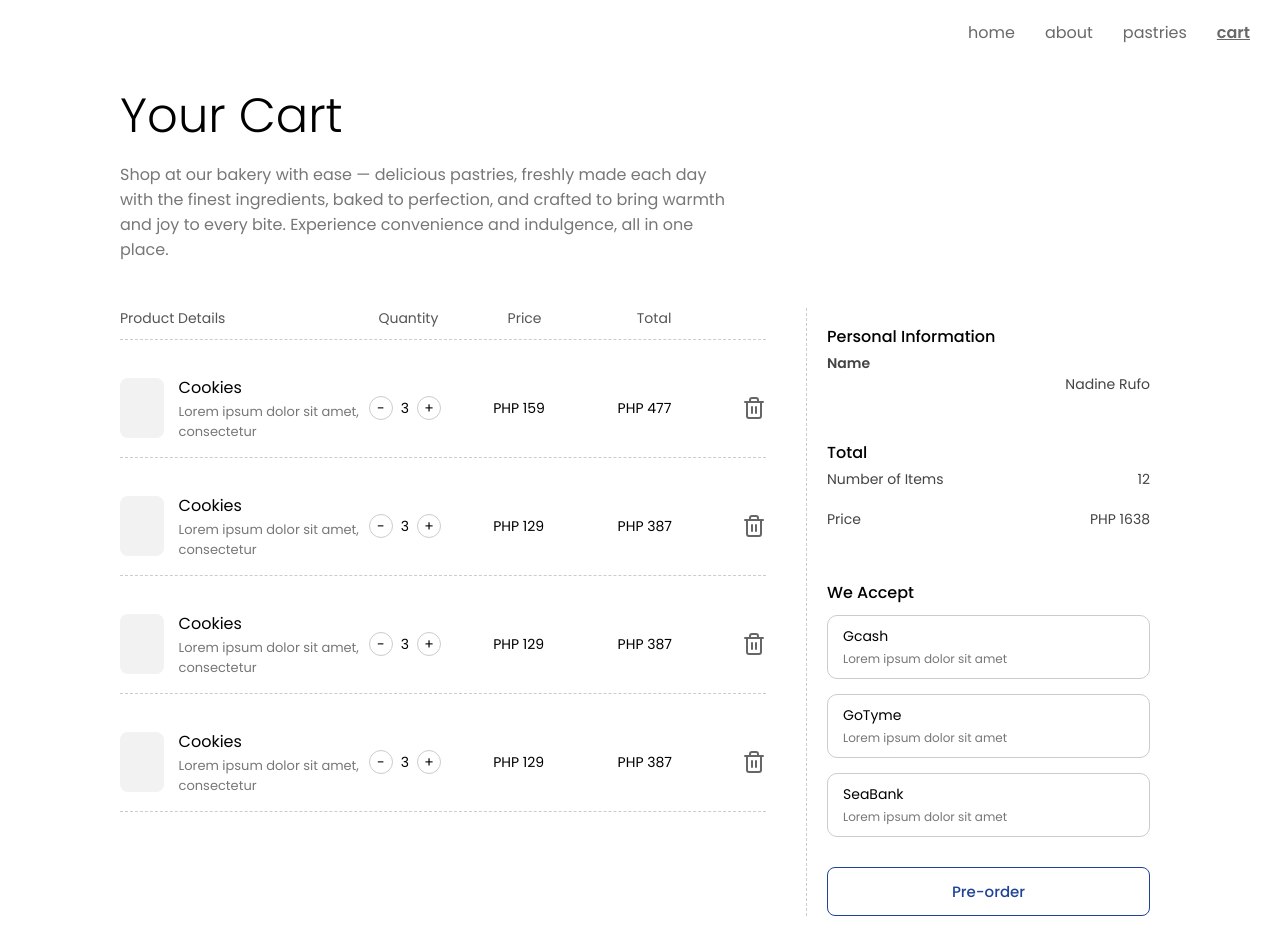
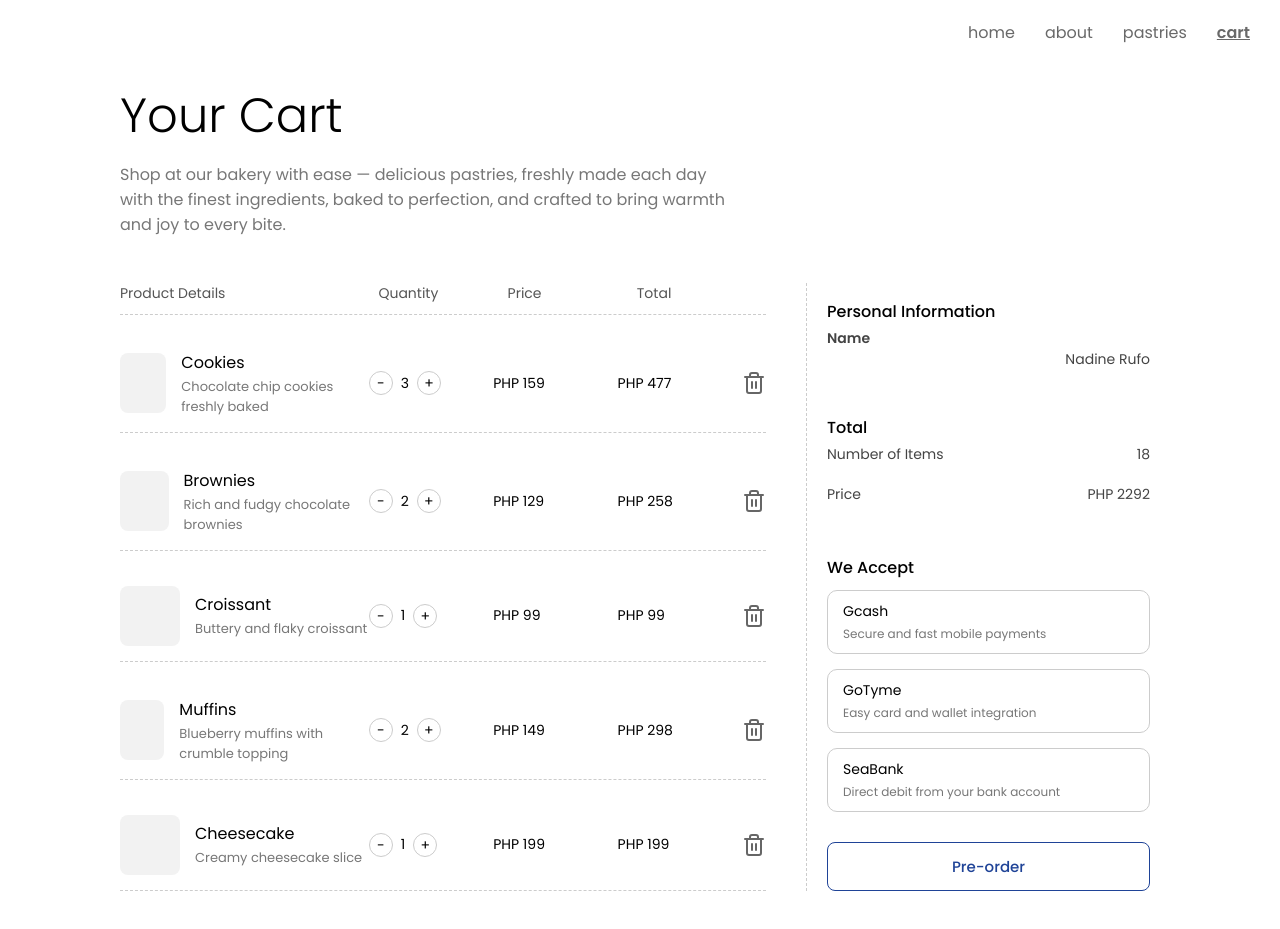
Before and after one commit to marianadine/maisonsucre, a React (Create React App) app: page /cart in a window 1280 px wide. Shown: the top 929 px of the page. Built offline with nearby package versions, Linux system fonts and the light colour scheme.

Commit message:
quantity function on cart

```diff
--- a/src/components/Cart.jsx
+++ b/src/components/Cart.jsx
@@ -1,15 +1,34 @@
-import React from 'react'
+import React, { useState } from 'react'
 import '../styles/Cart.css'
 import '../styles/CommonStyles.css'
 import { Trash2 } from "lucide-react"
 
 const Cart = () => {
-  const cartItems = [
-    { name: "Cookies", desc: "Lorem ipsum dolor sit amet, consectetur", price: 159, qty: 3 },
-    { name: "Cookies", desc: "Lorem ipsum dolor sit amet, consectetur", price: 129, qty: 3 },
-    { name: "Cookies", desc: "Lorem ipsum dolor sit amet, consectetur", price: 129, qty: 3 },
-    { name: "Cookies", desc: "Lorem ipsum dolor sit amet, consectetur", price: 129, qty: 3 },
-  ]
+  const [cartItems, setCartItems] = useState([
+    { id: 1, name: "Cookies", desc: "Chocolate chip cookies freshly baked", price: 159, qty: 3 },
+    { id: 2, name: "Brownies", desc: "Rich and fudgy chocolate brownies", price: 129, qty: 2 },
+    { id: 3, name: "Croissant", desc: "Buttery and flaky croissant", price: 99, qty: 1 },
+    { id: 4, name: "Muffins", desc: "Blueberry muffins with crumble topping", price: 149, qty: 2 },
+    { id: 5, name: "Cheesecake", desc: "Creamy cheesecake slice", price: 199, qty: 1 },
+    { id: 6, name: "Cinnamon Roll", desc: "Sweet cinnamon swirls with glaze", price: 129, qty: 4 },
+    { id: 7, name: "Cupcake", desc: "Vanilla cupcakes with buttercream frosting", price: 89, qty: 5 },
+  ])
+
+  const increaseQty = (id) => {
+    setCartItems(cartItems.map(item =>
+      item.id === id ? { ...item, qty: item.qty + 1 } : item
+    ))
+  }
+
+  const decreaseQty = (id) => {
+    setCartItems(cartItems.map(item =>
+      item.id === id && item.qty > 1 ? { ...item, qty: item.qty - 1 } : item
+    ))
+  }
+
+  const deleteItem = (id) => {
+    setCartItems(cartItems.filter(item => item.id !== id))
+  }
 
   const totalItems = cartItems.reduce((acc, item) => acc + item.qty, 0)
   const totalPrice = cartItems.reduce((acc, item) => acc + item.price * item.qty, 0)
@@ -19,12 +38,12 @@ const Cart = () => {
       <section className='container cart-section'>
         <h1 className='thin-poppins-text'>Your Cart</h1>
         <p className='poppins-text' style={{ marginTop: '-30px', fontSize: '16px', color: '#777', width: '60%' }}>
-          Shop at our bakery with ease — delicious pastries, freshly made each day with the finest ingredients, baked to perfection, and crafted to bring warmth and joy to every bite. Experience convenience and indulgence, all in one place.
+          Shop at our bakery with ease — delicious pastries, freshly made each day with the finest ingredients, baked to perfection, and crafted to bring warmth and joy to every bite.
         </p>
 
         <div className="cart-layout">
           {/* LEFT SIDE: CART TABLE */}
-          <div className="cart-table">
+          <div className="cart-table scrollable-cart">
             <div className="cart-header">
               <span>Product Details</span>
               <span>Quantity</span>
@@ -32,8 +51,8 @@ const Cart = () => {
               <span>Total</span>
             </div>
 
-            {cartItems.map((item, idx) => (
-              <div className="cart-row" key={idx}>
+            {cartItems.map((item) => (
+              <div className="cart-row" key={item.id}>
                 <div className="product-details">
                   <div className="product-photo"></div>
                   <div>
@@ -43,15 +62,15 @@ const Cart = () => {
                 </div>
 
                 <div className="quantity-controls">
-                  <button>-</button>
+                  <button onClick={() => decreaseQty(item.id)}>-</button>
                   <span>{item.qty}</span>
-                  <button>+</button>
+                  <button onClick={() => increaseQty(item.id)}>+</button>
                 </div>
 
                 <p>PHP {item.price}</p>
                 <p>PHP {item.price * item.qty}</p>
 
-                <Trash2 className="delete-icon" />
+                <Trash2 className="delete-icon" onClick={() => deleteItem(item.id)} />
               </div>
             ))}
           </div>
@@ -66,9 +85,9 @@ const Cart = () => {
             <p>Price <span>PHP {totalPrice}</span></p>
 
             <h4>We Accept</h4>
-            <div className="payment-method">Gcash <p>Lorem ipsum dolor sit amet</p></div>
-            <div className="payment-method">GoTyme <p>Lorem ipsum dolor sit amet</p></div>
-            <div className="payment-method">SeaBank <p>Lorem ipsum dolor sit amet</p></div>
+            <div className="payment-method">Gcash <p>Secure and fast mobile payments</p></div>
+            <div className="payment-method">GoTyme <p>Easy card and wallet integration</p></div>
+            <div className="payment-method">SeaBank <p>Direct debit from your bank account</p></div>
 
             <button className="cartpreorder-btn">Pre-order</button>
           </div>
```
